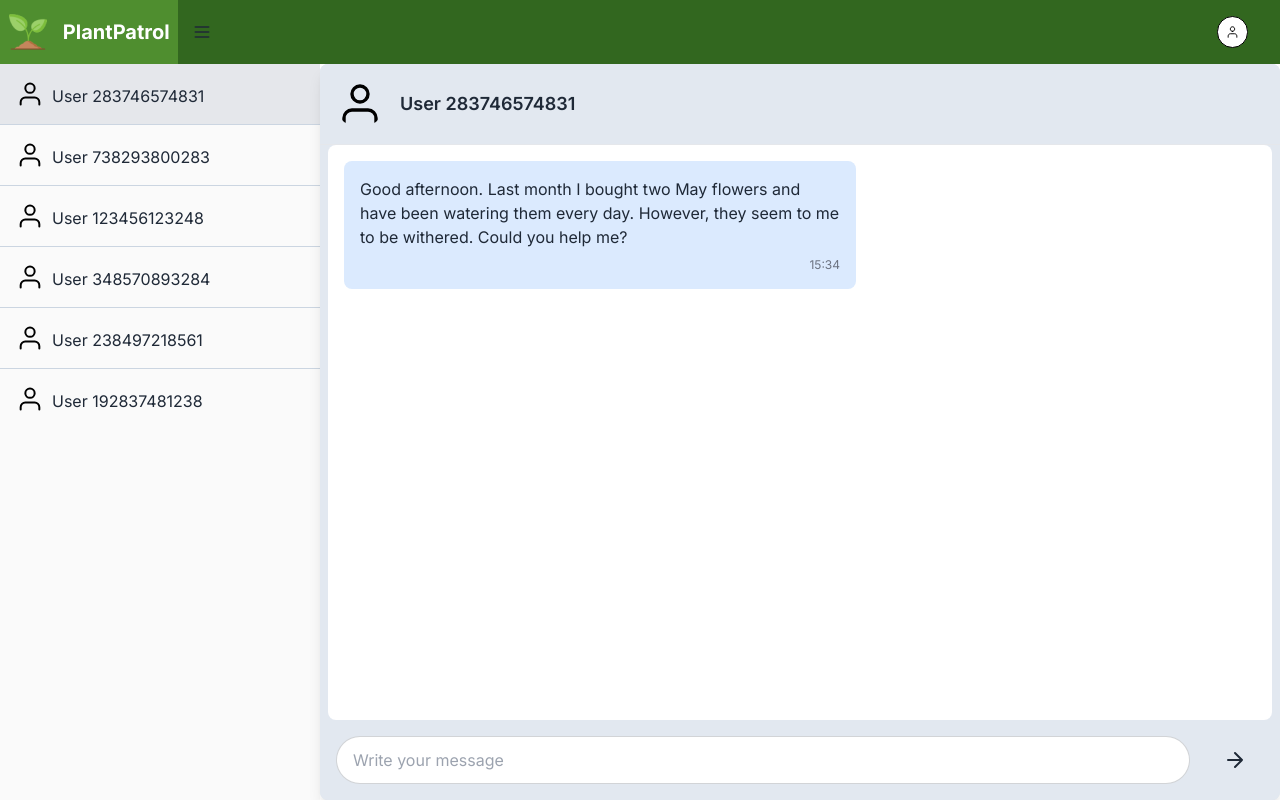
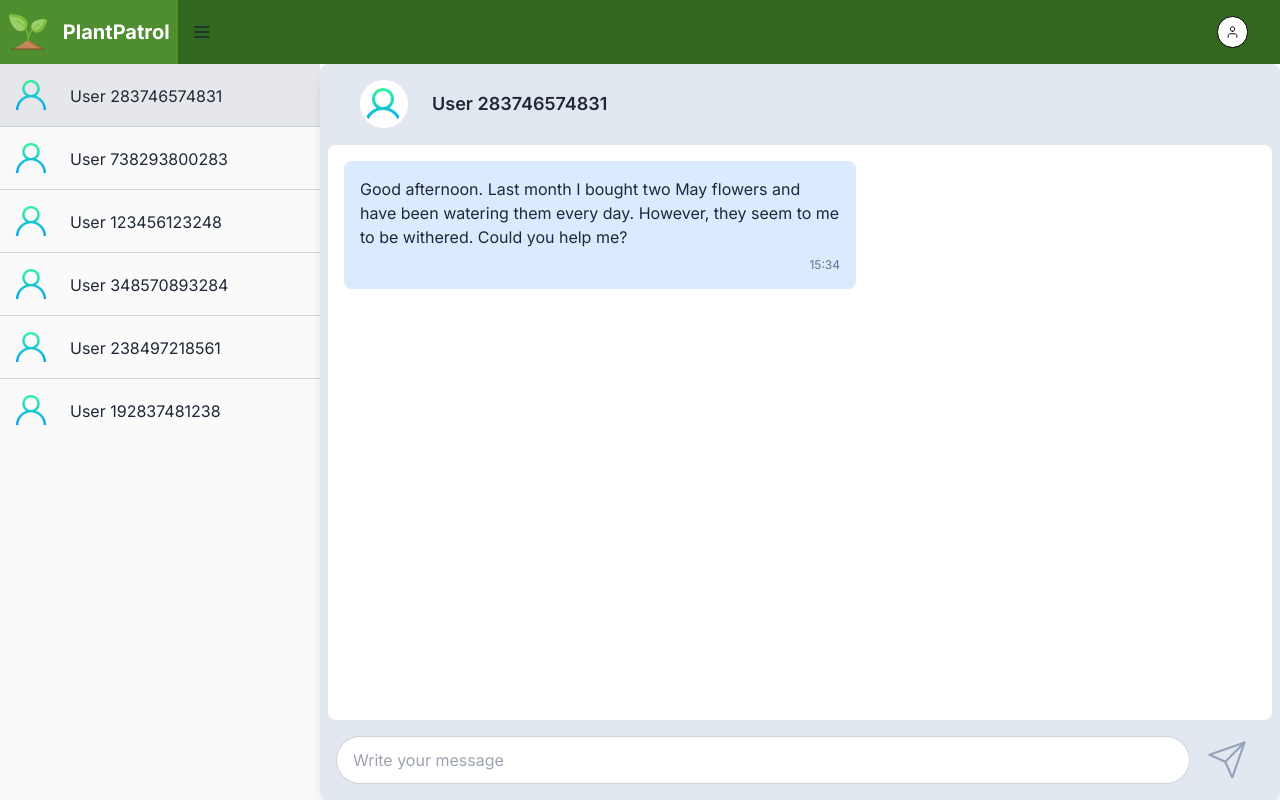
Before and after one commit to davidffa/PlantPatrol, a Next.js app in the folder web/: page /employee-chat in a window 1280 px wide. Built offline with nearby package versions, Linux system fonts and the light colour scheme.

Commit message:
Fix some things

```diff
--- a/web/src/app/employee-chat/page.tsx
+++ b/web/src/app/employee-chat/page.tsx
@@ -1,6 +1,7 @@
 "use client";
 import { Navbar } from '@/components/Navbar';
 import { useState, useEffect, useRef } from 'react';
+import Image from 'next/image';
 
 type User = {
   id: string;
@@ -15,37 +16,38 @@ export default function EmployeeChat() {
     {
       id: '1',
       name: 'User 283746574831',
-            avatar: '/user.svg',
-            messages: ["Good afternoon. Last month I bought two May flowers and have been watering them every day. However, they seem to me to be withered. Could you help me?"]
+      avatar: '/User.svg',
+      messages: ["Good afternoon. Last month I bought two May flowers and have been watering them every day. However, they seem to me to be withered. Could you help me?"],
+
     },
     {
       id: '2',
       name: 'User 738293800283',
-            avatar: '/user.svg',
+      avatar: '/User.svg',
       messages: ["Hello, I'm experiencing some issues with my plants."]
     },
     {
       id: '3',
       name: 'User 123456123248',
-            avatar: '/user.svg',
+      avatar: '/User.svg',
       messages: ["Hey there! Any tips on growing May flowers?"]
     },
     {
       id: '4',
       name: 'User 348570893284',
-            avatar: '/user.svg',
+      avatar: '/User.svg',
       messages: ["What should I do if my flowers wilt too quickly?"]
     },
     {
       id: '5',
       name: 'User 238497218561',
-            avatar: '/user.svg',
+      avatar: '/User.svg',
       messages: ["Can you help with pest control for my greenhouse plants?"]
     },
     {
       id: '6',
       name: 'User 192837481238',
-            avatar: '/user.svg',
+      avatar: '/User.svg',
       messages: ["I have an issue with the watering system in my greenhouse."]
     },
   ]);
@@ -94,7 +96,7 @@ export default function EmployeeChat() {
               className={`w-full flex flex-row p-4 cursor-pointer ${user.id === selectedUserId ? 'bg-gray-200' : ''}`}
               onClick={() => setSelectedUserId(user.id)}
             >
-                            <img src={user.avatar} className="w-1/8 mr-2" alt="User avatar" />
+              <Image src={user.avatar} height={30} width={30} alt="User avatar" className="w-1/8 mr-6" />
               <div className="mt-1">{user.name}</div>
             </div>
           ))}
@@ -104,17 +106,33 @@ export default function EmployeeChat() {
         <div className="w-3/4 flex flex-col h-full bg-slate-200 rounded-lg shadow-lg">
           {/* Header with avatar and user name */}
           <div className="flex items-center p-4 border-b bg-slate-200 rounded-t-lg">
-                        <img src={selectedUser?.avatar} className="w-12 h-12 rounded-full mr-4" alt="Avatar" />
+            <div className='rounded-full bg-white mx-6 w-12 h-12 '>
+              <Image src={selectedUser?.avatar} height={38} width={38} alt="Avatar" className="rounded-full mt-2 ml-1" />
+            </div>
             <h2 className="text-lg font-semibold">{selectedUser?.name}</h2>
           </div>
 
 
           <div className="flex-grow p-4 overflow-y-auto bg-white mx-2 rounded-lg">
             {selectedUser?.messages.map((msg, index) => (
-                            <div key={index} className="p-4 mb-4 bg-blue-100 rounded-lg self-start max-w-lg">
+              <>
+                {(index == 0) ? (
+                  <div className='flex justify-start'>
+                    <div key={index} className="p-4 mb-4 bg-blue-100 rounded-lg self-start max-w-lg ">
                       {msg}
                       <div className="text-xs text-gray-500 text-right mt-2">15:34</div>
                     </div>
+                  </div>
+                ) : (
+                  <div className='flex justify-end'>
+                    <div key={index} className="p-4 mb-4 bg-yellow-100 rounded-lg self-start max-w-lg">
+                      {msg}
+                      <div className="text-xs text-gray-500 text-right mt-2">15:34</div>
+                    </div>
+                  </div>
+                )}
+              </>
+
             ))}
 
             <div ref={lastMessageRef} />
@@ -131,10 +149,8 @@ export default function EmployeeChat() {
                 className="input input-bordered w-full rounded-full px-4 py-2"
               />
             </div>
-                        <button className="btn btn-ghost ml-4 rounded-full" onClick={sendMessage}>
-                            <svg xmlns="http://www.w3.org/2000/svg" className="h-6 w-6" fill="none" viewBox="0 0 24 24" stroke="currentColor">
-                                <path strokeLinecap="round" strokeLinejoin="round" strokeWidth="2" d="M5 12h14M12 5l7 7-7 7" />
-                            </svg>
+            <button className=" mx-4 gap-2 rounded-md" onClick={sendMessage}>
+              <Image src="/send.svg" height={42} width={42} alt="Send" />
             </button>
           </div>
         </div>
```
Also changed, not shown: web/public/User.svg (added), web/public/send.svg (added). Lines whose indentation alone changed are shown as unchanged.
